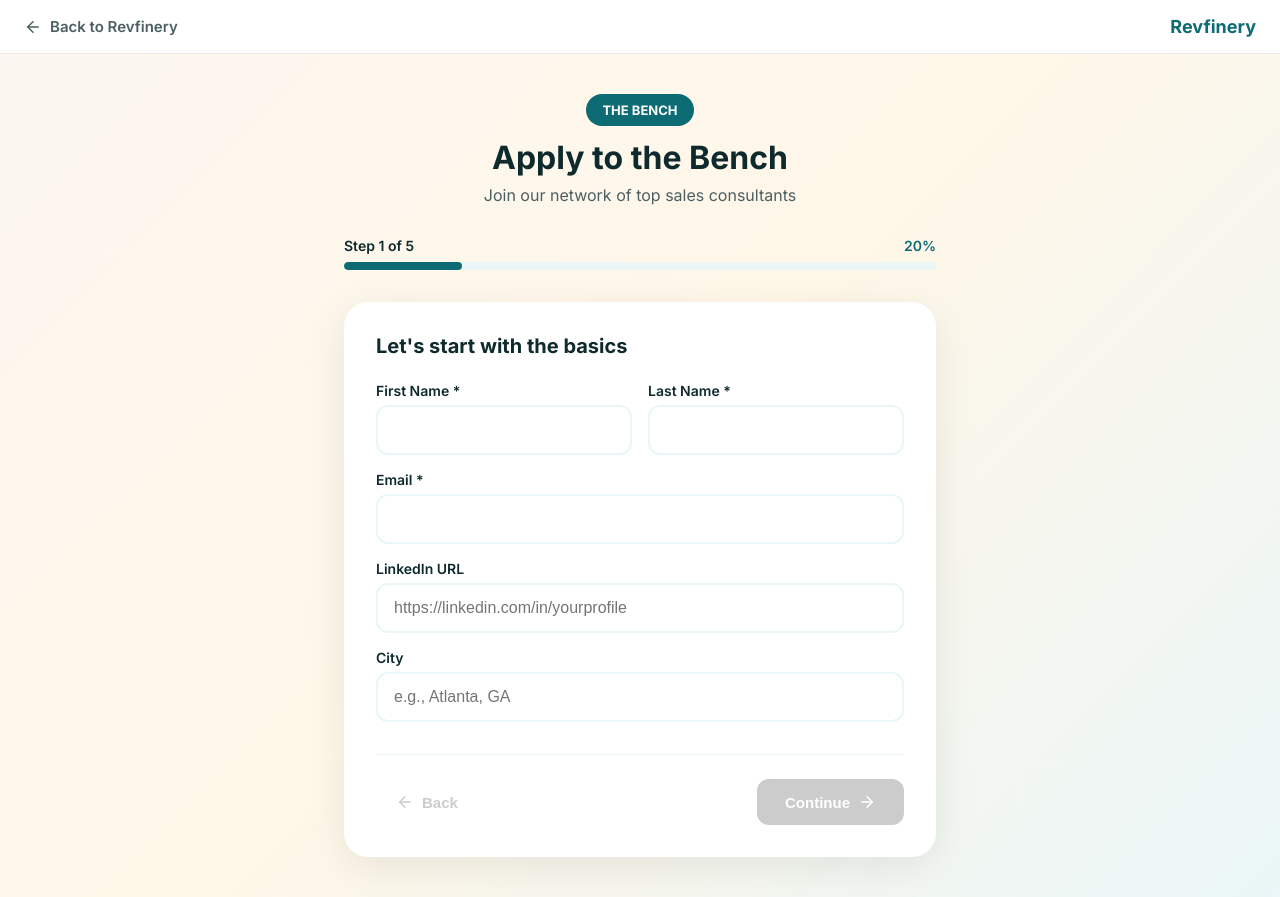
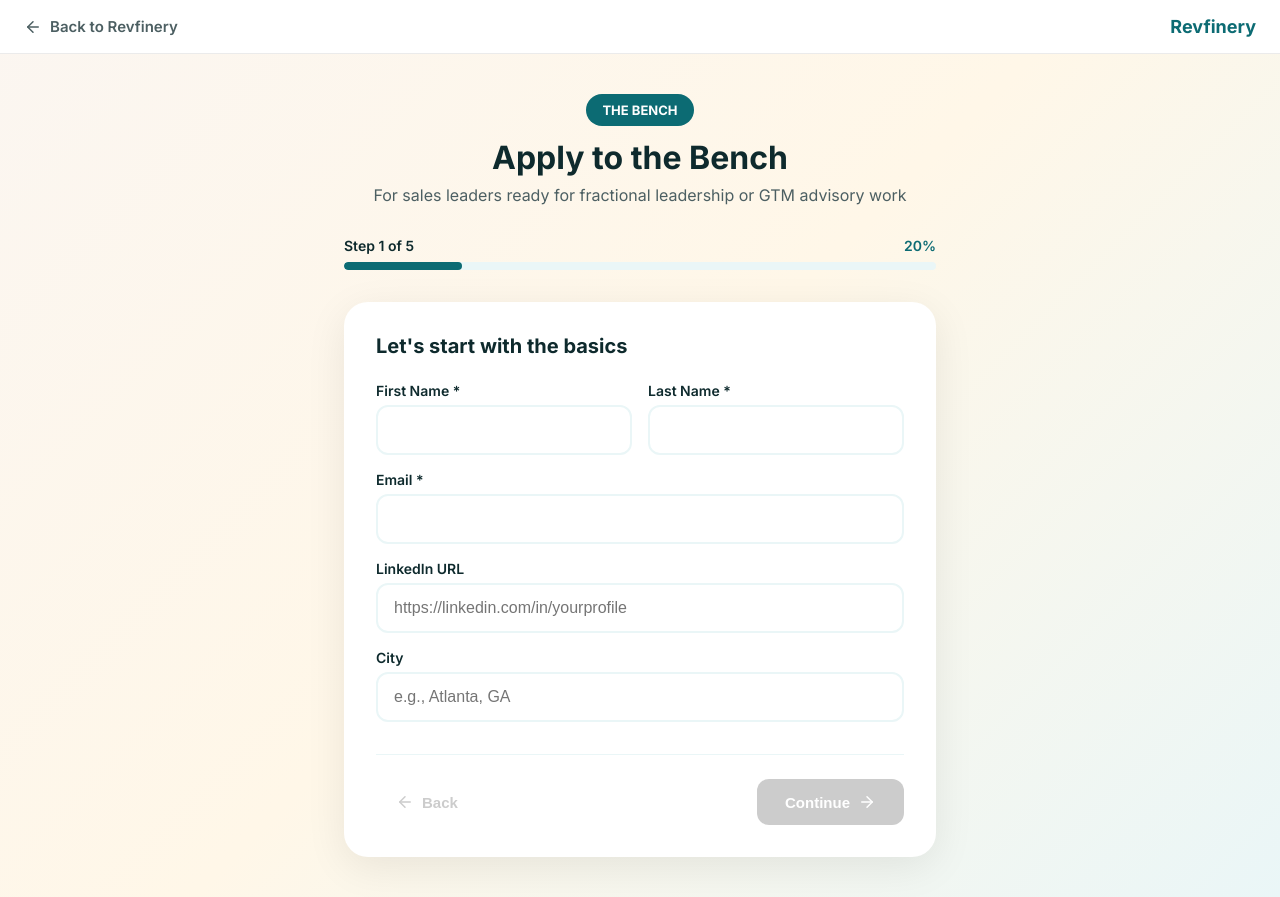
Before and after one commit to marayunbrown/revfinery-apply, a Next.js app: page /bench in a window 1280 px wide. Built offline with nearby package versions, Linux system fonts and the light colour scheme.

Commit message:
Update bench.js

```diff
--- a/pages/bench.js
+++ b/pages/bench.js
@@ -237,7 +237,7 @@ export default function RevfineryBench() {
               THE BENCH
             </span>
             <h1 style={{fontSize: '32px', fontWeight: 'bold', marginBottom: '8px', color: '#0e2a2d'}}>Apply to the Bench</h1>
-            <p style={{color: '#4c5f62'}}>Join our network of top sales consultants</p>
+            <p style={{color: '#4c5f62'}}>For sales leaders ready for fractional leadership or GTM advisory work</p>
 
             {/* Show badge if from assessment with high score */}
             {fromAssessment && assessmentScore && parseInt(assessmentScore) >= 75 && (
```
